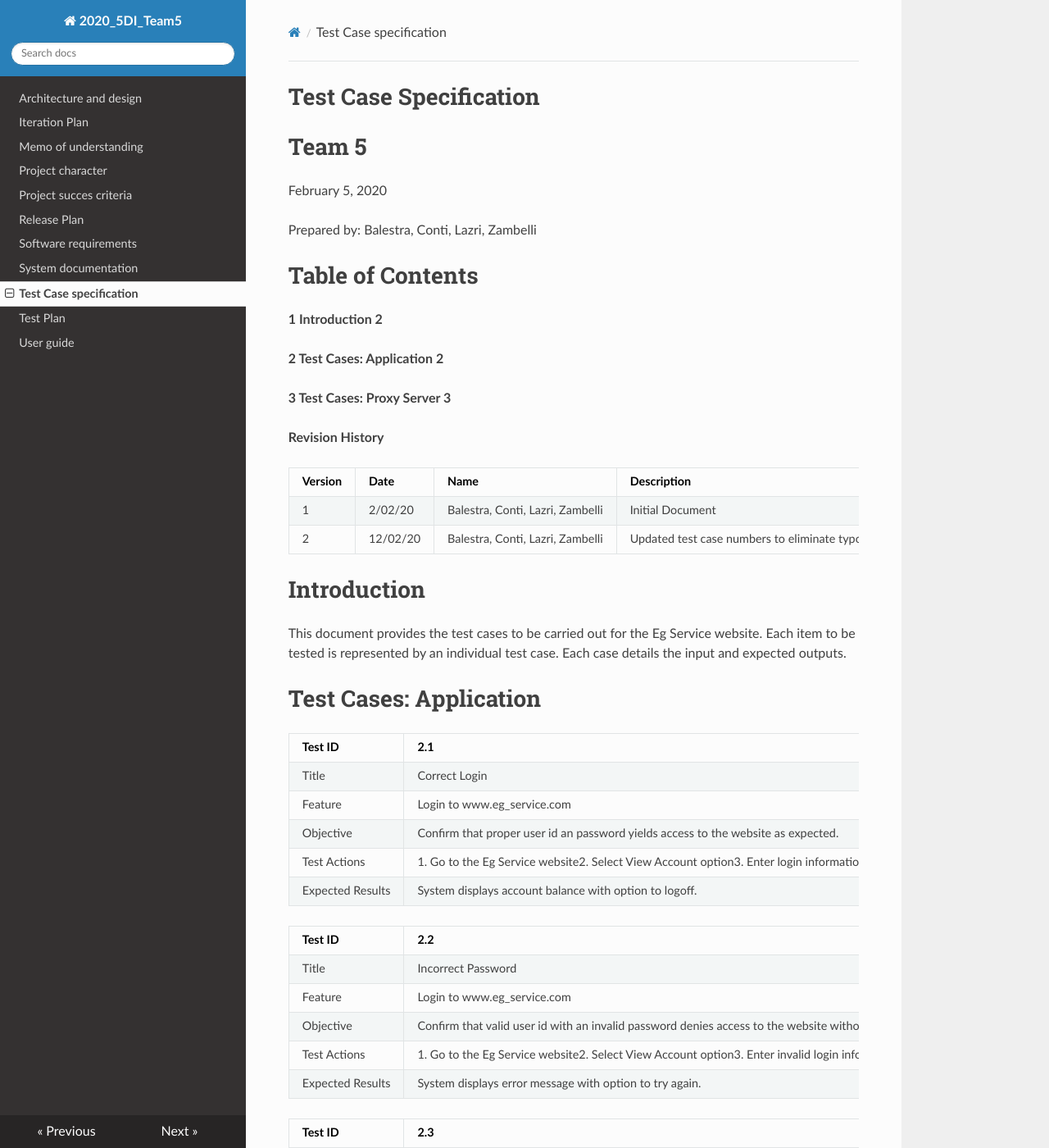
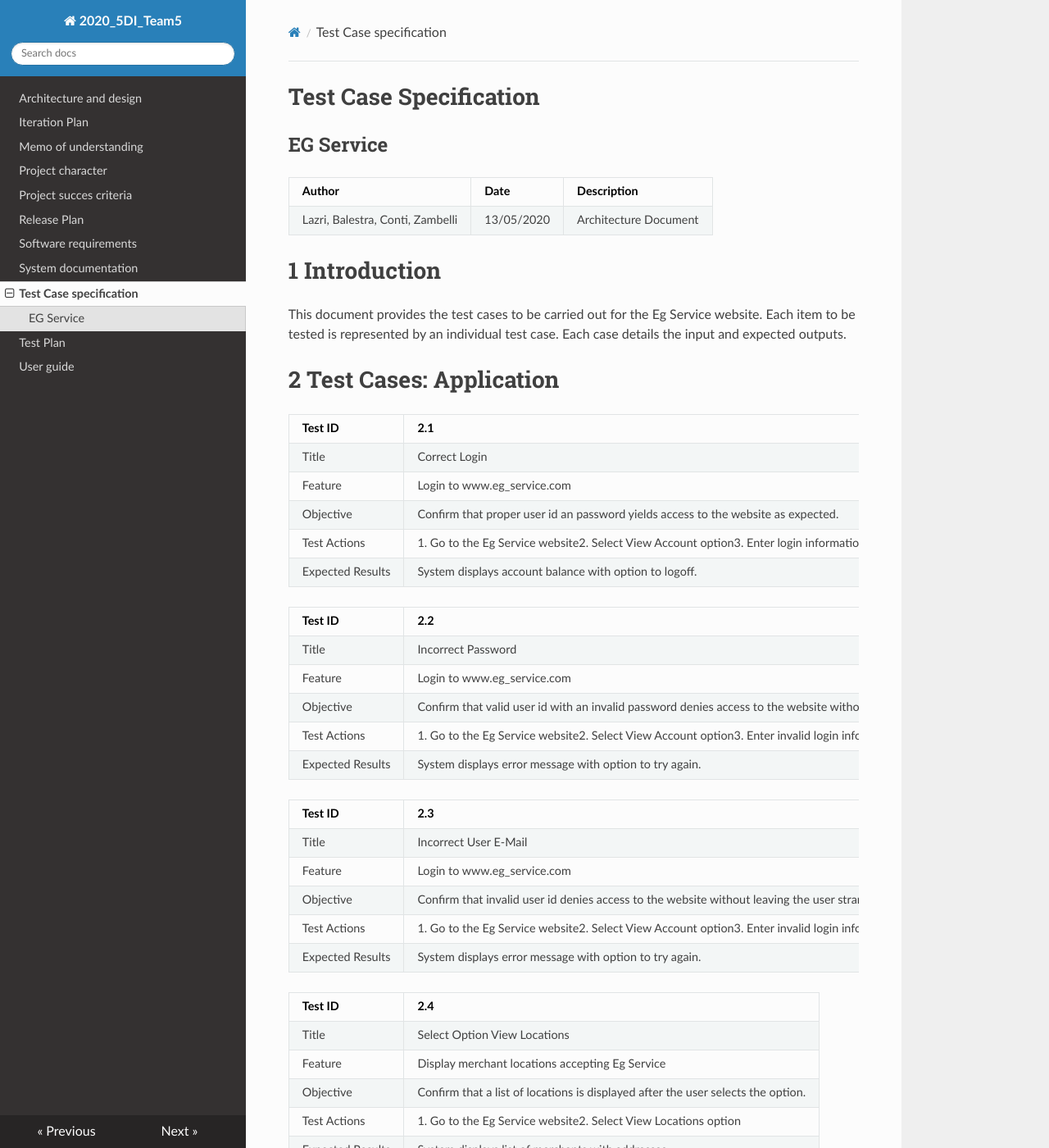
Before and after one commit to TeamPit/2020_5DI_team5_Conti, an MkDocs documentation site: the page built from docs/test_case_specification.md, in a window 1280 px wide and 1400 px high. Shown: the whole window at 82% size. Built offline with MkDocs 1.6.1, drawn with Linux system fonts in a browser that asks for light colours; nearby versions of some CDN libraries; some of the changed text lies outside the part shown.

Commit message:
Update test_case_specification.md

```diff
--- a/docs/test_case_specification.md
+++ b/docs/test_case_specification.md
@@ -1,33 +1,19 @@
 # Test Case Specification
 
-# Team 5
+## EG Service
 
-February 5, 2020
+| Author | Date | Description |
+| --- | --- | --- |
+|  Lazri, Balestra, Conti, Zambelli| 13/05/2020 | Architecture Document |
 
-Prepared by: Balestra, Conti, Lazri, Zambelli
 
-# **Table of Contents**
 
-**1 Introduction 2**
-
-**2 Test Cases: Application 2**
-
-**3 Test Cases: Proxy Server 3**
-
-**Revision History**
-
-| **Version** | **Date** | **Name** | **Description** |
-| --- | --- | --- | --- |
-| 1 | 2/02/20 | Balestra, Conti, Lazri, Zambelli | Initial Document |
-| 2 | 12/02/20 | Balestra, Conti, Lazri, Zambelli | Updated test case numbers to eliminate typographical errors |
-
-#
-# Introduction
+# 1 Introduction
 
 This document provides the test cases to be carried out for the Eg Service website. Each item to be tested is represented by an individual test case. Each case details the input and expected outputs.
 
-#
-# Test Cases: Application
+
+# 2 Test Cases: Application
 
 | Test ID | 2.1 |
 | --- | --- |
```
Also changed, not shown: other parts of docs/test_case_specification.md (+2 -2 lines).
